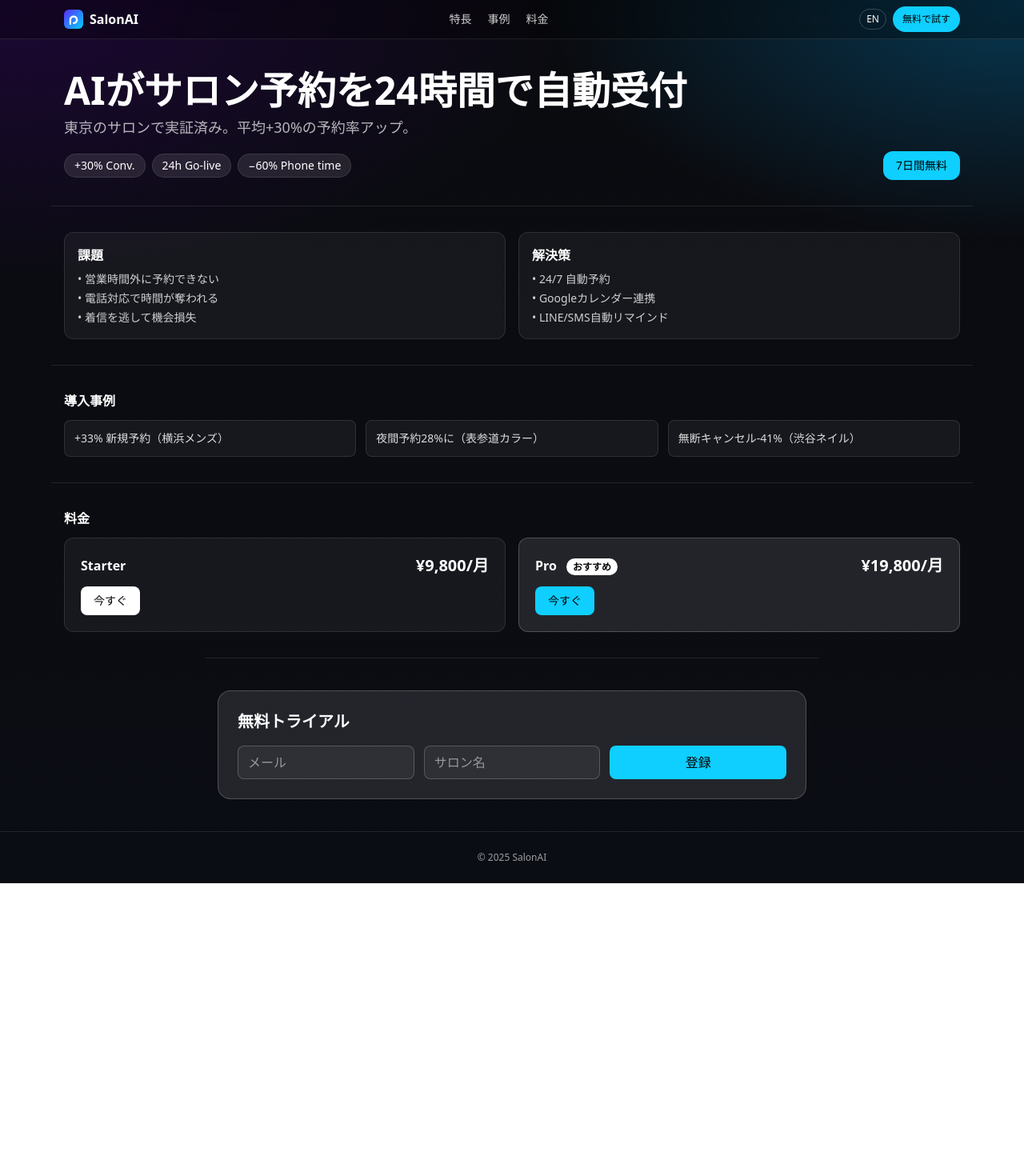
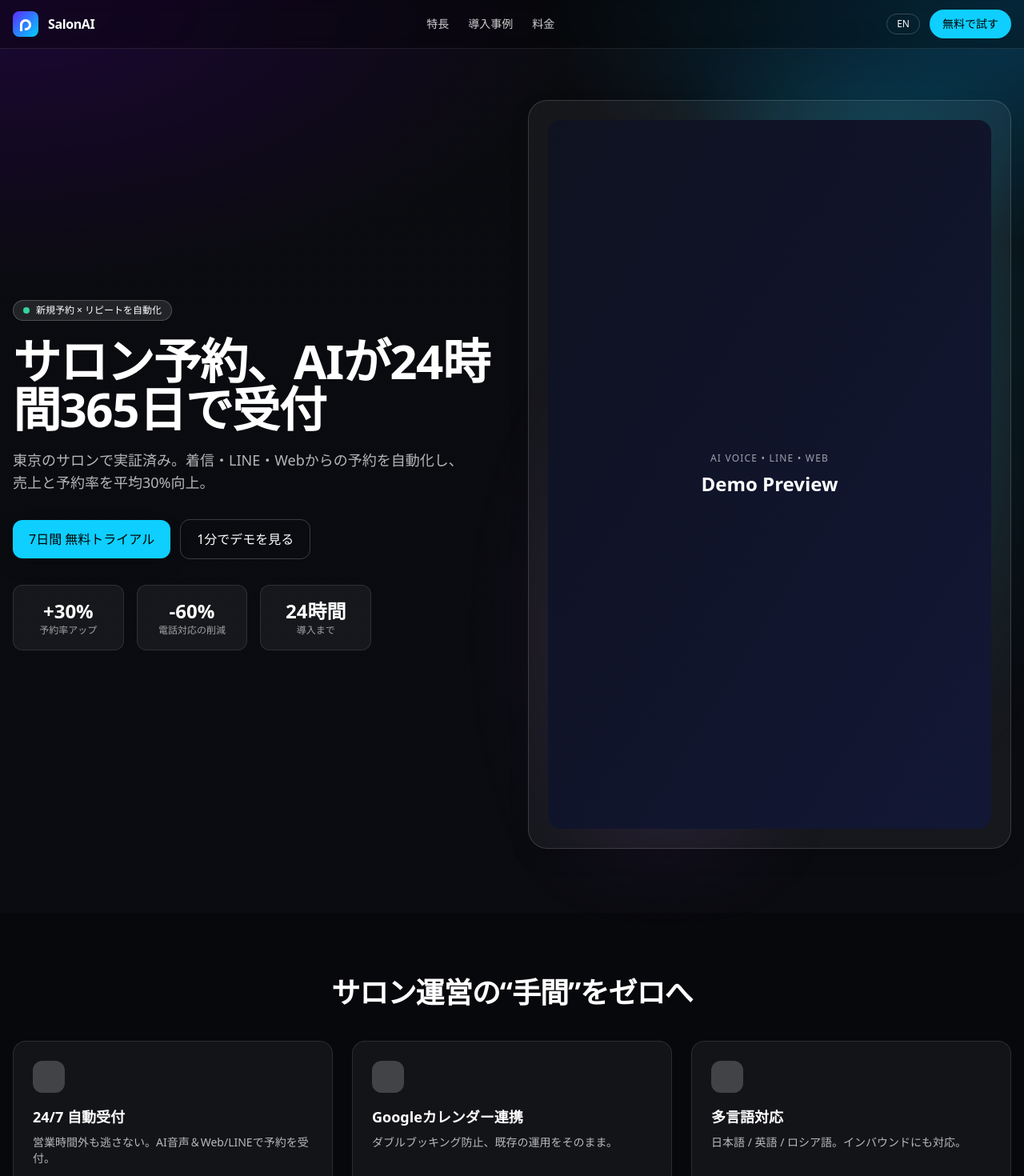
Before and after one commit to Diman200-max/glambot, a Next.js app: page / in a window 1280 px wide. Shown: the top 1470 px of the page at 80% size. Before the commit the page ends 1104 px from the top, so only its background shows below. Built offline with nearby package versions, Linux system fonts and the light colour scheme.

Commit message:
Add files via upload

```diff
--- a/pages/index.js
+++ b/pages/index.js
@@ -3,142 +3,314 @@ import { useState } from "react";
 
 export default function Home() {
   const [lang, setLang] = useState("ja");
+
   const t = {
     ja: {
-      nav:{features:"特長",cases:"事例",pricing:"料金",signup:"無料で試す"},
-      hero:{title:"AIがサロン予約を24時間で自動受付", sub:"東京のサロンで実証済み。平均+30%の予約率アップ。", cta:"7日間無料"},
-      problems:["営業時間外に予約できない","電話対応で時間が奪われる","着信を逃して機会損失"],
-      solutions:["24/7 自動予約","Googleカレンダー連携","LINE/SMS自動リマインド"],
-      cases:[
-        "+33% 新規予約（横浜メンズ）",
-        "夜間予約28%に（表参道カラー）",
-        "無断キャンセル-41%（渋谷ネイル）"
-      ],
-      pricingTitle:"料金",
-      starter:["Starter","¥9,800/月"],
-      pro:["Pro","¥19,800/月","おすすめ"],
-      form:{title:"無料トライアル", email:"メール", salon:"サロン名", submit:"登録"}
+      nav: { features: "特長", pricing: "料金", cases: "導入事例", signup: "無料で試す" },
+      hero: {
+        badge: "新規予約 × リピートを自動化",
+        title: "サロン予約、AIが24時間365日で受付",
+        subtitle:
+          "東京のサロンで実証済み。着信・LINE・Webからの予約を自動化し、売上と予約率を平均30%向上。",
+        ctaPrimary: "7日間 無料トライアル",
+        ctaSecondary: "1分でデモを見る",
+        trust: "すでに複数のサロンに導入済み"
+      },
+      stats: {
+        a: { label: "予約率アップ", value: "+30%" },
+        b: { label: "電話対応の削減", value: "-60%" },
+        c: { label: "導入まで", value: "24時間" }
+      },
+      features: {
+        title: "サロン運営の“手間”をゼロへ",
+        items: [
+          { h: "24/7 自動受付", p: "営業時間外も逃さない。AI音声＆Web/LINEで予約を受付。" },
+          { h: "Googleカレンダー連携", p: "ダブルブッキング防止、既存の運用をそのまま。" },
+          { h: "多言語対応", p: "日本語 / 英語 / ロシア語。インバウンドにも対応。" },
+          { h: "自動リマインド", p: "LINE・SMS・メールで来店前にリマインド、ドタキャンを軽減。" },
+          { h: "通話→予約化", p: "AIが電話内容を解析し、空き枠へ即時アサイン。" },
+          { h: "レポート", p: "日次/週次で予約数・新規率・離脱率を可視化。" }
+        ]
+      },
+      cases: {
+        title: "導入事例",
+        cards: [
+          { h: "表参道・カラー特化サロン", p: "夜間予約が全体の28%に。スタッフの電話対応は週あたり6時間削減。" },
+          { h: "横浜・メンズカット", p: "新規予約率 +33%。広告費は据え置きで売上が前月比+18%。" },
+          { h: "渋谷・ネイルサロン", p: "リマインド導入で無断キャンセル-41%。再来率が改善。" }
+        ]
+      },
+      pricing: {
+        title: "料金プラン",
+        note: "まずは7日間の無料トライアルから",
+        basic: {
+          name: "Starter",
+          price: "¥9,800/月",
+          features: ["予約受付（音声/LINE/Web）", "Googleカレンダー連携", "自動リマインド 300通/月", "メールサポート"]
+        },
+        pro: {
+          name: "Pro",
+          price: "¥19,800/月",
+          features: ["すべてのStarter機能", "通話録音/要約レポート", "自動リマインド 1,000通/月", "優先サポート"],
+          badge: "おすすめ"
+        }
+      },
+      form: {
+        title: "無料トライアルに登録",
+        name: "お名前",
+        salon: "サロン名",
+        phone: "電話番号",
+        email: "メールアドレス",
+        submit: "登録してはじめる",
+        small: "登録は1分。クレジットカード不要。"
+      },
+      footer: { made: "日本のサロンのために設計", rights: "© 2025 SalonAI" }
     },
     en: {
-      nav:{features:"Features",cases:"Cases",pricing:"Pricing",signup:"Start Free"},
-      hero:{title:"AI takes salon bookings 24/7", sub:"Proven in Tokyo. +30% average conversion uplift.", cta:"Start Free"},
-      problems:["No after‑hours booking","Staff time lost on calls","Missed calls = lost clients"],
-      solutions:["24/7 auto booking","Google Calendar sync","LINE/SMS reminders"],
-      cases:[
-        "+33% new bookings (Yokohama)",
-        "28% night bookings (Omotesando)",
-        "No‑shows −41% (Shibuya)"
-      ],
-      pricingTitle:"Pricing",
-      starter:["Starter","¥9,800/mo"],
-      pro:["Pro","¥19,800/mo","Most popular"],
-      form:{title:"Free Trial", email:"Email", salon:"Salon", submit:"Sign up"}
+      nav: { features: "Features", pricing: "Pricing", cases: "Case Studies", signup: "Start Free" },
+      hero: {
+        badge: "Automate new & repeat bookings",
+        title: "AI takes your salon bookings 24/7",
+        subtitle:
+          "Proven in Tokyo salons. Turn calls, LINE and Web into confirmed bookings, boosting revenue and conversion by 30% on average.",
+        ctaPrimary: "Start 7‑day free trial",
+        ctaSecondary: "Watch 1‑min demo",
+        trust: "Already live in multiple salons"
+      },
+      stats: {
+        a: { label: "Conversion lift", value: "+30%" },
+        b: { label: "Less phone time", value: "-60%" },
+        c: { label: "Go‑live in", value: "24h" }
+      },
+      features: {
+        title: "Zero admin, more bookings",
+        items: [
+          { h: "24/7 intake", p: "Don’t miss after‑hours. Voice, Web & LINE auto‑booking." },
+          { h: "Google Calendar", p: "No double‑booking. Keep your current workflow." },
+          { h: "Multilingual", p: "Japanese / English / Russian. Great for inbound guests." },
+          { h: "Auto‑reminders", p: "LINE/SMS/Email to cut no‑shows." },
+          { h: "Calls → bookings", p: "AI parses calls and assigns to free slots instantly." },
+          { h: "Reports", p: "Daily/weekly metrics: bookings, new ratio, drop‑offs." }
+        ]
+      },
+      cases: {
+        title: "Case Studies",
+        cards: [
+          { h: "Omotesando – Color‑first salon", p: "28% of bookings now at night. ~6h/week phone time saved." },
+          { h: "Yokohama – Men’s cuts", p: "+33% new bookings. +18% MoM revenue with same ad spend." },
+          { h: "Shibuya – Nail studio", p: "No‑shows down 41% via reminders. Better repeat rates." }
+        ]
+      },
+      pricing: {
+        title: "Pricing",
+        note: "Start with a 7‑day free trial",
+        basic: {
+          name: "Starter",
+          price: "¥9,800/mo",
+          features: ["Bookings (Voice/LINE/Web)", "Google Calendar sync", "Auto reminders 300/mo", "Email support"]
+        },
+        pro: {
+          name: "Pro",
+          price: "¥19,800/mo",
+          features: ["All Starter features", "Call recording & summaries", "Auto reminders 1,000/mo", "Priority support"],
+          badge: "Most popular"
+        }
+      },
+      form: {
+        title: "Register for free trial",
+        name: "Your name",
+        salon: "Salon name",
+        phone: "Phone",
+        email: "Email",
+        submit: "Create my trial",
+        small: "Takes 1 minute. No credit card required."
+      },
+      footer: { made: "Designed for salons in Japan", rights: "© 2025 SalonAI" }
     }
   }[lang];
 
-  const formAction = "#"; // replace with Formspree if needed
+  const scrollTo = (id) => {
+    const el = document.getElementById(id);
+    if (el) el.scrollIntoView({ behavior: "smooth", block: "start" });
+  };
 
   return (
     <div className="min-h-screen bg-hero-gradient text-white">
-      {/* NAV (compact) */}
+      {/* NAV */}
       <nav className="sticky top-0 z-50 backdrop-blur bg-black/30 border-b border-white/10">
-        <div className="mx-auto max-w-6xl px-4 py-2 flex items-center justify-between">
-          <div className="flex items-center gap-2">
-            <img src="/logo.svg" className="h-6 w-6" alt="SalonAI" />
-            <span className="font-semibold">SalonAI</span>
+        <div className="mx-auto max-w-7xl px-4 py-3 flex items-center justify-between">
+          <div className="flex items-center gap-3">
+            <img src="/logo.svg" alt="SalonAI" className="h-8 w-8" />
+            <span className="font-semibold tracking-tight">SalonAI</span>
           </div>
-          <div className="hidden md:flex items-center gap-5 text-sm text-white/80">
-            <a href="#features" className="hover:text-white">{t.nav.features}</a>
-            <a href="#cases" className="hover:text-white">{t.nav.cases}</a>
-            <a href="#pricing" className="hover:text-white">{t.nav.pricing}</a>
+          <div className="hidden md:flex items-center gap-6 text-sm text-white/80">
+            <button onClick={() => scrollTo('features')} className="hover:text-white">{t.nav.features}</button>
+            <button onClick={() => scrollTo('cases')} className="hover:text-white">{t.nav.cases}</button>
+            <button onClick={() => scrollTo('pricing')} className="hover:text-white">{t.nav.pricing}</button>
           </div>
-          <div className="flex items-center gap-2">
-            <button onClick={()=>setLang(lang==="ja"?"en":"ja")} className="text-xs px-2 py-1 rounded-full border border-white/20 hover:bg-white/10">
-              {lang==="ja"?"EN":"日本語"}
+          <div className="flex items-center gap-3">
+            <button onClick={() => setLang(lang === 'ja' ? 'en' : 'ja')} className="text-xs px-3 py-1 rounded-full border border-white/20 hover:bg-white/10">
+              {lang === 'ja' ? 'EN' : '日本語'}
             </button>
-            <a href="#signup" className="hidden md:inline-flex text-xs px-3 py-2 rounded-full bg-[#0ecfff] text-black hover:opacity-90">{t.nav.signup}</a>
+            <button onClick={() => scrollTo('signup')} className="hidden md:inline-flex text-sm px-4 py-2 rounded-full bg-brand-400 text-black hover:opacity-90">
+              {t.nav.signup}
+            </button>
           </div>
         </div>
       </nav>
 
-      {/* HERO (tighter) */}
-      <header className="mx-auto max-w-6xl px-4 pt-10 pb-8">
-        <h1 className="text-3xl md:text-5xl font-semibold leading-tight">{t.hero.title}</h1>
-        <p className="mt-2 text-base md:text-lg text-white/70">{t.hero.sub}</p>
-        <div className="mt-4 flex items-center gap-2 text-sm">
-          <span className="px-3 py-1 rounded-full bg-white/10 border border-white/10">+30% Conv.</span>
-          <span className="px-3 py-1 rounded-full bg-white/10 border border-white/10">24h Go‑live</span>
-          <span className="px-3 py-1 rounded-full bg-white/10 border border-white/10">−60% Phone time</span>
-          <a href="#signup" className="ml-auto px-4 py-2 rounded-xl bg-[#0ecfff] text-black hover:opacity-90">{t.hero.cta}</a>
+      {/* HERO */}
+      <header className="mx-auto max-w-7xl px-4 pt-16 pb-20 grid md:grid-cols-2 items-center gap-10">
+        <div>
+          <div className="inline-flex items-center gap-2 text-xs font-medium px-3 py-1 rounded-full border border-white/20 bg-white/10">
+            <span className="h-2 w-2 rounded-full bg-emerald-400" /> {t.hero.badge}
+          </div>
+          <h1 className="mt-5 text-4xl md:text-6xl font-semibold tracking-tight leading-tight">
+            {t.hero.title}
+          </h1>
+          <p className="mt-5 text-lg text-white/70 max-w-xl">{t.hero.subtitle}</p>
+          <div className="mt-8 flex flex-wrap items-center gap-3">
+            <a href="#signup" className="px-5 py-3 rounded-xl bg-brand-400 text-black hover:opacity-90 shadow-soft">{t.hero.ctaPrimary}</a>
+            <a href="#signup" className="px-5 py-3 rounded-xl border border-white/20 hover:bg-white/10">{t.hero.ctaSecondary}</a>
+          </div>
+          <div className="mt-8 grid grid-cols-3 gap-4 max-w-md">
+            {[ [t.stats.a.value, t.stats.a.label], [t.stats.b.value, t.stats.b.label], [t.stats.c.value, t.stats.c.label] ].map((s,i)=>(
+              <div key={i} className="p-4 rounded-xl bg-white/5 border border-white/10 text-center">
+                <div className="text-2xl font-semibold">{s[0]}</div>
+                <div className="text-xs text-white/60">{s[1]}</div>
+              </div>
+            ))}
+          </div>
+        </div>
+        <div className="relative">
+          <div className="absolute -inset-6 rounded-3xl blur-2xl bg-[radial-gradient(40%_60%_at_70%_30%,rgba(0,208,255,0.25),transparent),radial-gradient(30%_40%_at_30%_70%,rgba(155,81,224,0.25),transparent)]" />
+          <div className="relative rounded-3xl border border-white/15 bg-white/5 shadow-soft p-6">
+            <div className="aspect-[10/16] rounded-2xl bg-gradient-to-br from-[#0f1220] to-[#121735] grid place-items-center">
+              <div className="text-center">
+                <div className="text-xs uppercase tracking-widest text-white/60">AI Voice • LINE • Web</div>
+                <div className="text-2xl font-semibold mt-2">Demo Preview</div>
+              </div>
+            </div>
+          </div>
         </div>
       </header>
 
-      {/* FEATURES (merged Problems→Solutions as single row) */}
-      <section id="features" className="mx-auto max-w-6xl px-4 py-8 border-t border-white/10">
-        <div className="grid md:grid-cols-2 gap-4">
-          <div className="rounded-xl bg-white/5 border border-white/10 p-4">
-            <h3 className="font-semibold mb-2">{lang==="ja"?"課題":"Problems"}</h3>
-            <ul className="text-sm text-white/80 space-y-1">
-              {t.problems.map((p,i)=>(<li key={i}>• {p}</li>))}
-            </ul>
-          </div>
-          <div className="rounded-xl bg-white/5 border border-white/10 p-4">
-            <h3 className="font-semibold mb-2">{lang==="ja"?"解決策":"Solutions"}</h3>
-            <ul className="text-sm text-white/80 space-y-1">
-              {t.solutions.map((s,i)=>(<li key={i}>• {s}</li>))}
-            </ul>
+      {/* FEATURES */}
+      <section id="features" className="py-20 bg-black/30">
+        <div className="mx-auto max-w-7xl px-4">
+          <h2 className="text-3xl md:text-4xl font-semibold tracking-tight text-center">{t.features.title}</h2>
+          <div className="mt-10 grid md:grid-cols-3 gap-6">
+            {t.features.items.map((f, i) => (
+              <div key={i} className="group rounded-2xl border border-white/10 bg-white/5 p-6 hover:bg-white/10 transition">
+                <div className="h-10 w-10 rounded-xl bg-white/20 mb-4" />
+                <h3 className="font-semibold text-lg">{f.h}</h3>
+                <p className="mt-2 text-sm text-white/70">{f.p}</p>
+              </div>
+            ))}
           </div>
         </div>
       </section>
 
-      {/* CASES (compact list) */}
-      <section id="cases" className="mx-auto max-w-6xl px-4 py-8 border-t border-white/10">
-        <h3 className="font-semibold mb-3">{lang==="ja"?"導入事例":"Case Studies"}</h3>
-        <ul className="grid md:grid-cols-3 gap-3 text-sm text-white/85">
-          {t.cases.map((c,i)=>(
-            <li key={i} className="rounded-lg bg-white/5 border border-white/10 p-3">{c}</li>
-          ))}
-        </ul>
-      </section>
-
-      {/* PRICING (very compact) */}
-      <section id="pricing" className="mx-auto max-w-6xl px-4 py-8 border-t border-white/10">
-        <h3 className="font-semibold mb-3">{t.pricingTitle}</h3>
-        <div className="grid md:grid-cols-2 gap-4">
-          <div className="rounded-xl bg-white/5 border border-white/10 p-5">
-            <div className="flex items-center justify-between">
-              <div className="font-semibold">{t.starter[0]}</div>
-              <div className="text-xl font-semibold">{t.starter[1]}</div>
-            </div>
-            <a href="#signup" className="mt-3 inline-flex px-4 py-2 rounded-lg bg-white text-black hover:opacity-90 text-sm">
-              {lang==="ja"?"今すぐ":"Choose"}
-            </a>
-          </div>
-          <div className="rounded-xl bg-white/10 border border-white/20 p-5">
-            <div className="flex items-center justify-between">
-              <div className="font-semibold">{t.pro[0]} <span className="ml-2 text-xs px-2 py-0.5 rounded-full bg-white text-black">{t.pro[2]}</span></div>
-              <div className="text-xl font-semibold">{t.pro[1]}</div>
-            </div>
-            <a href="#signup" className="mt-3 inline-flex px-4 py-2 rounded-lg bg-[#0ecfff] text-black hover:opacity-90 text-sm">
-              {lang==="ja"?"今すぐ":"Choose"}
-            </a>
+      {/* CASES */}
+      <section id="cases" className="py-20">
+        <div className="mx-auto max-w-7xl px-4">
+          <h2 className="text-3xl md:text-4xl font-semibold tracking-tight text-center">{t.cases.title}</h2>
+          <div className="mt-10 grid md:grid-cols-3 gap-6">
+            {t.cases.cards.map((c, i) => (
+              <div key={i} className="rounded-2xl border border-white/10 bg-gradient-to-br from-fuchsia-600/30 to-cyan-400/20 p-6">
+                <div className="aspect-[16/10] rounded-xl bg-white/10" />
+                <h3 className="mt-4 font-semibold">{c.h}</h3>
+                <p className="mt-2 text-sm text-white/80">{c.p}</p>
+              </div>
+            ))}
           </div>
         </div>
       </section>
 
-      {/* SIGNUP (compact form: only email + salon) */}
-      <section id="signup" className="mx-auto max-w-3xl px-4 py-10 border-t border-white/10">
-        <div className="rounded-2xl bg-white/10 border border-white/20 p-6">
-          <h3 className="text-xl font-semibold">{t.form.title}</h3>
-          <form className="mt-4 grid md:grid-cols-3 gap-3" action={formAction} method="POST">
-            <input name="email" type="email" placeholder={t.form.email} className="rounded-lg bg-white/5 border border-white/20 px-3 py-2 placeholder-white/50 focus:outline-none focus:ring-2 focus:ring-[#0ecfff]" />
-            <input name="salon" placeholder={t.form.salon} className="rounded-lg bg-white/5 border border-white/20 px-3 py-2 placeholder-white/50 focus:outline-none focus:ring-2 focus:ring-[#0ecfff]" />
-            <button className="rounded-lg bg-[#0ecfff] text-black px-4 py-2 hover:opacity-90">{t.form.submit}</button>
-          </form>
+      {/* PRICING */}
+      <section id="pricing" className="py-20 bg-black/30">
+        <div className="mx-auto max-w-7xl px-4">
+          <div className="text-center">
+            <h2 className="text-3xl md:text-4xl font-semibold tracking-tight">{t.pricing.title}</h2>
+            <p className="mt-3 text-white/70">{t.pricing.note}</p>
+          </div>
+
+          <div className="mt-10 grid md:grid-cols-2 gap-6">
+            {/* Basic */}
+            <div className="rounded-3xl border border-white/10 bg-white/5 p-8">
+              <div className="flex items-baseline justify-between">
+                <h3 className="text-xl font-semibold">{t.pricing.basic.name}</h3>
+                <div className="text-2xl font-semibold">{t.pricing.basic.price}</div>
+              </div>
+              <ul className="mt-6 space-y-3 text-sm text-white/80">
+                {t.pricing.basic.features.map((f, i) => (
+                  <li key={i} className="flex gap-2">
+                    <span className="mt-1 h-2 w-2 rounded-full bg-white/70" />{f}
+                  </li>
+                ))}
+              </ul>
+              <a href="#signup" className="mt-8 inline-flex px-5 py-3 rounded-xl bg-brand-400 text-black hover:opacity-90">{t.nav.signup}</a>
+            </div>
+
+            {/* Pro */}
+            <div className="relative rounded-3xl border border-white/20 bg-white/10 p-8 shadow-soft">
+              <div className="absolute -top-3 right-6 text-xs px-2 py-1 rounded-full bg-white text-black border border-black/10">{t.pricing.pro.badge}</div>
+              <div className="flex items-baseline justify-between">
+                <h3 className="text-xl font-semibold">{t.pricing.pro.name}</h3>
+                <div className="text-2xl font-semibold">{t.pricing.pro.price}</div>
+              </div>
+              <ul className="mt-6 space-y-3 text-sm text-white">
+                {t.pricing.pro.features.map((f, i) => (
+                  <li key={i} className="flex gap-2">
+                    <span className="mt-1 h-2 w-2 rounded-full bg-white" />{f}
+                  </li>
+                ))}
+              </ul>
+              <a href="#signup" className="mt-8 inline-flex px-5 py-3 rounded-xl bg-white text-black hover:bg-white/90">{t.nav.signup}</a>
+            </div>
+          </div>
         </div>
       </section>
 
-      <footer className="text-center text-white/60 text-xs py-6 border-t border-white/10">© 2025 SalonAI</footer>
+      {/* SIGNUP */}
+      <section id="signup" className="py-24">
+        <div className="mx-auto max-w-4xl px-4">
+          <div className="rounded-3xl border border-white/15 bg-white/10 p-8 md:p-12 shadow-soft">
+            <div className="grid md:grid-cols-2 gap-8 items-center">
+              <div>
+                <h3 className="text-2xl md:text-3xl font-semibold tracking-tight">{t.form.title}</h3>
+                <p className="mt-3 text-sm text-white/80">{t.form.small}</p>
+                <form className="mt-6 grid gap-3" action="#" method="POST">
+                  <input name="name" placeholder={t.form.name} className="w-full rounded-xl border border-white/20 bg-white/5 px-4 py-3 placeholder-white/50 focus:outline-none focus:ring-2 focus:ring-brand-400" />
+                  <input name="salon" placeholder={t.form.salon} className="w-full rounded-xl border border-white/20 bg-white/5 px-4 py-3 placeholder-white/50 focus:outline-none focus:ring-2 focus:ring-brand-400" />
+                  <input name="phone" placeholder={t.form.phone} className="w-full rounded-xl border border-white/20 bg-white/5 px-4 py-3 placeholder-white/50 focus:outline-none focus:ring-2 focus:ring-brand-400" />
+                  <input name="email" type="email" placeholder={t.form.email} className="w-full rounded-xl border border-white/20 bg-white/5 px-4 py-3 placeholder-white/50 focus:outline-none focus:ring-2 focus:ring-brand-400" />
+                  <button className="mt-2 rounded-xl bg-brand-400 text-black px-5 py-3 hover:opacity-90">{t.form.submit}</button>
+                </form>
+              </div>
+              <div className="border border-dashed border-white/20 rounded-2xl p-6">
+                <div className="text-sm text-white/70">{lang==="ja"?"店内POP/名刺から即登録":"Register instantly from in‑store POP/cards"}</div>
+                <div className="mt-2 aspect-square rounded-xl bg-white/5 grid place-items-center">
+                  <div className="text-xs text-white/60 text-center px-4">QR code placeholder{"\\n"}(配布用フライヤー/名刺に最適)</div>
+                </div>
+                <ul className="mt-6 space-y-2 text-sm text-white/80">
+                  <li>• {lang==="ja"?"LINEやメールでURL共有":"Share URL via LINE or email"}</li>
+                  <li>• Vercel-ready</li>
+                  <li>• Formspree / Sheets 連携可</li>
+                </ul>
+              </div>
+            </div>
+          </div>
+        </div>
+      </section>
+
+      {/* FOOTER */}
+      <footer className="border-t border-white/10 bg-black/30">
+        <div className="mx-auto max-w-7xl px-4 py-10 grid md:grid-cols-2 gap-6 items-center">
+          <div className="text-sm text-white/70">{t.footer.made}</div>
+          <div className="text-sm text-right text-white/60">{t.footer.rights}</div>
+        </div>
+      </footer>
     </div>
   );
 }
```
